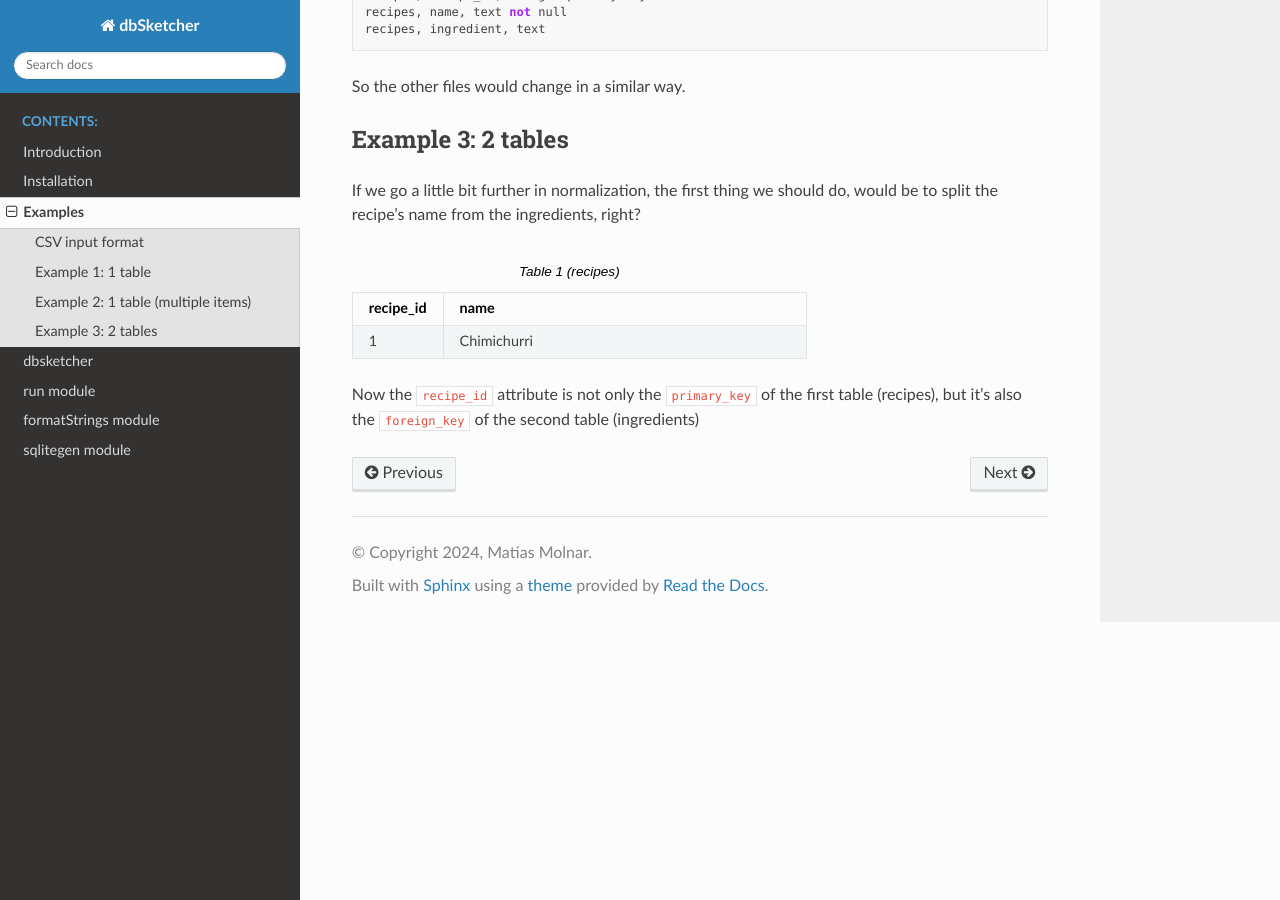
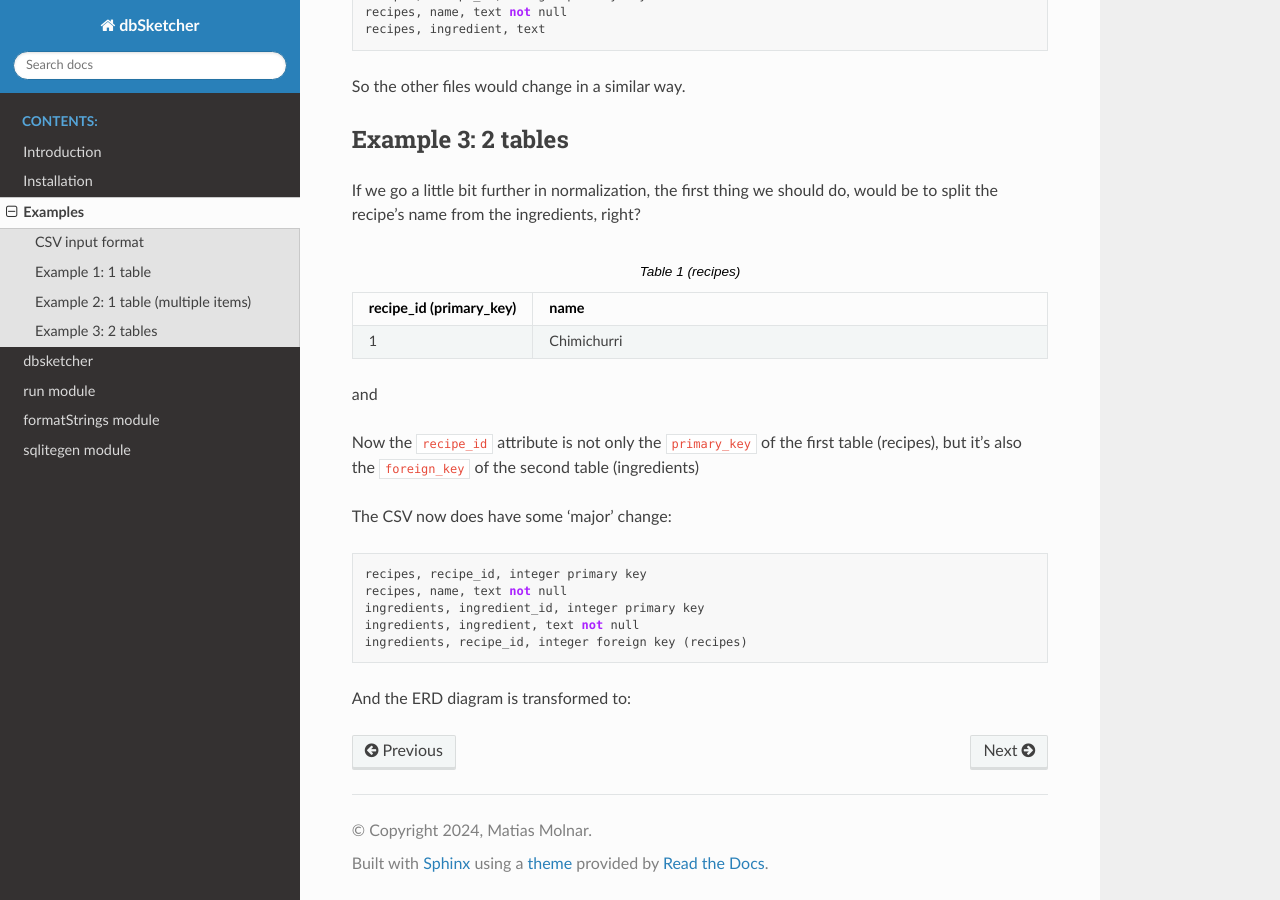
Before and after one commit to matteemol/dbSketcher, a Sphinx documentation site: the page built from docs/source/examples.rst, in a window 1280 px wide and 900 px high, scrolled down 3077 px. Built offline with Sphinx 7.4.7 and the Read the Docs theme 2.0.0, drawn with Linux system fonts in a browser that asks for light colours.

Commit message:
examples updated

```diff
--- a/docs/source/examples.rst
+++ b/docs/source/examples.rst
@@ -161,18 +161,20 @@
    :widths: 20 80
    :header-rows: 1
 
-   * - recipe_id
+   * - recipe_id (primary_key)
      - name
    * - 1
      - Chimichurri
+
+and
 
 .. list-table:: Table 2 (ingredients)
    :widths: 20 80
    :header-rows: 1
 
-   * - ingredient_id
+   * - ingredient_id (primary_key)
      - ingredient
-     - recipe_id
+     - recipe_id (foreign_key)
    * - 1
      - 1/2 Cup Oil
      - 1
@@ -193,3 +195,15 @@
      - (...)
 
 Now the ``recipe_id`` attribute is not only the ``primary_key`` of the first table (recipes), but it's also the ``foreign_key`` of the second table (ingredients)
+
+The CSV now does have some 'major' change:
+
+.. code-block:: python
+
+    recipes, recipe_id, integer primary key
+    recipes, name, text not null
+    ingredients, ingredient_id, integer primary key
+    ingredients, ingredient, text not null
+    ingredients, recipe_id, integer foreign key (recipes)
+
+And the ERD diagram is transformed to:
```
Also changed, not shown: 4 other files.
